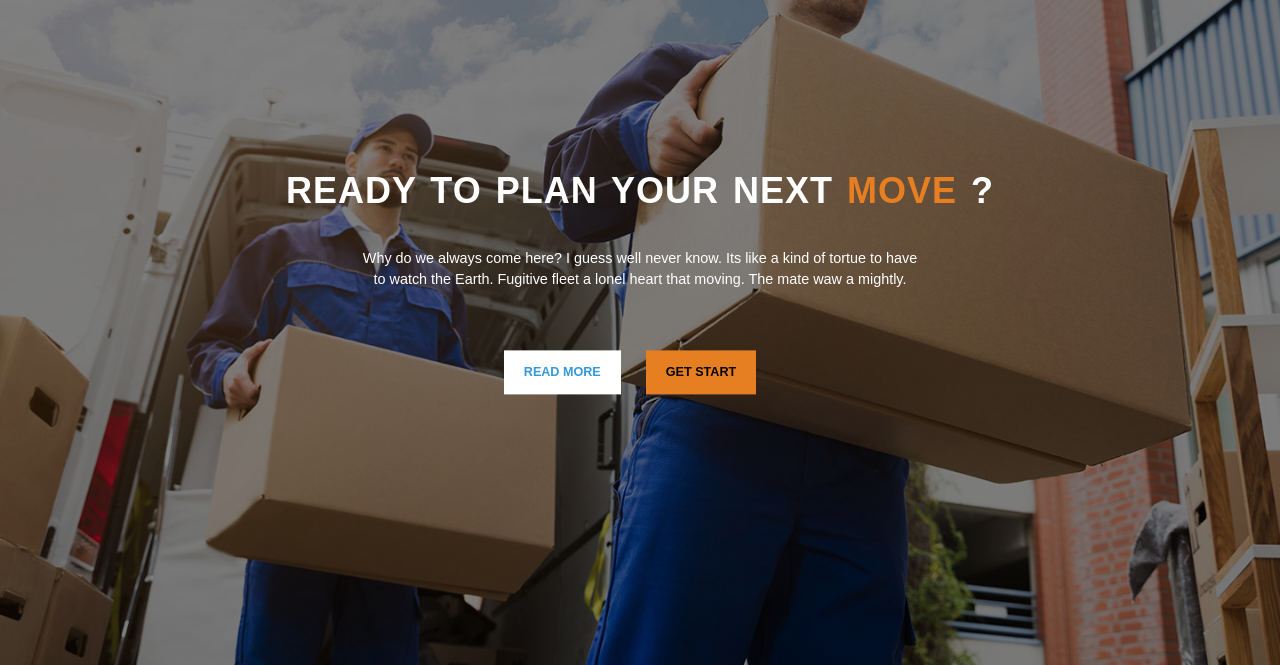
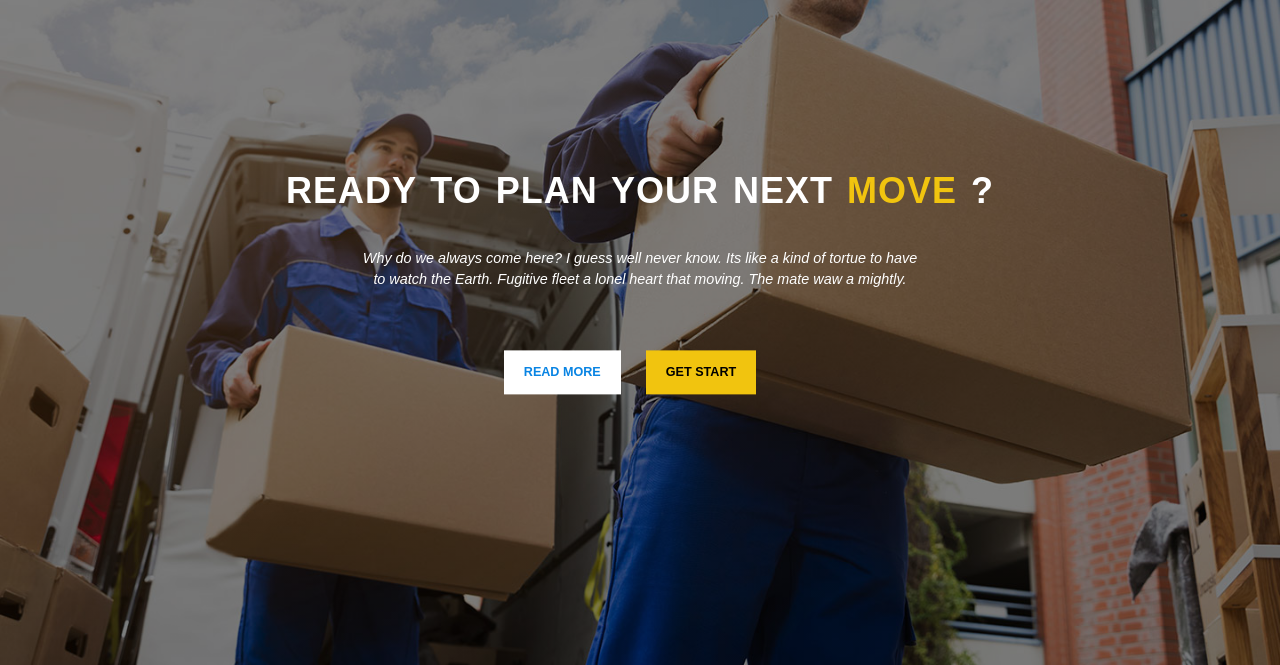
Before and after one commit to Kyrios16/max_mover, a plain HTML site: page index.html in a window 1280 px wide. In both pictures the pointer is over the link "READ MORE". Shown: the part 135-800 px from the top of the page. Drawn offline with Linux system fonts and the light colour scheme; a web font is replaced by a local one.

Commit message:
edit color in header section

```diff
--- a/resources/css/style.css
+++ b/resources/css/style.css
@@ -53,6 +53,7 @@ h1 {
     margin-left: 25%;
     text-align: center;
     margin-bottom: 40px;
+    font-style: italic;
 }
 
 .btn:link,
@@ -70,16 +71,16 @@ h1 {
 .btn:active,
 .btn:hover {
     background-color: #fff;
-    color: #3498db;
+    color: #0984e3;
 }
 
 .btn-blue {
-    background-color: #3498db;
+    background-color: #0984e3;
     color: #fff;
 }
 
 .btn-orange {
-    background-color: #e67e22;
+    background-color: #f1c40f;
     color: #000;
 }
 
@@ -132,7 +133,7 @@ header {
 .contant-nav li a:hover,
 .social-nav li a:active,
 .social-nav li a:hover {
-    color: #e67e22;
+    color: #f1c40f;
 }
 /* header-social nav end */
 
@@ -169,10 +170,10 @@ header {
 
 .main-nav li a:hover,
 .main-nav li a:active {
-    background-color: #3498db;
+    background-color: #0984e3;
     color: #fff;
     font-weight: 700;
-    border-bottom: 2px solid #e67e22;
+    border-bottom: 2px solid #f1c40f;
 }
 
 /* main navbar end */
@@ -187,7 +188,7 @@ header {
 }
 
 .head-quote b {
-    color: #e67e22;
+    color: #f1c40f;
 }
 
 /* header section end */
```
